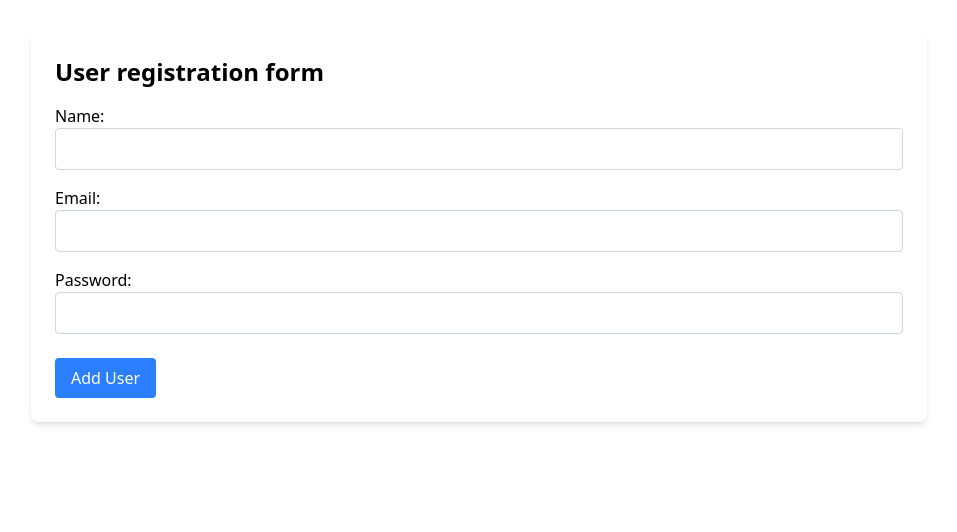
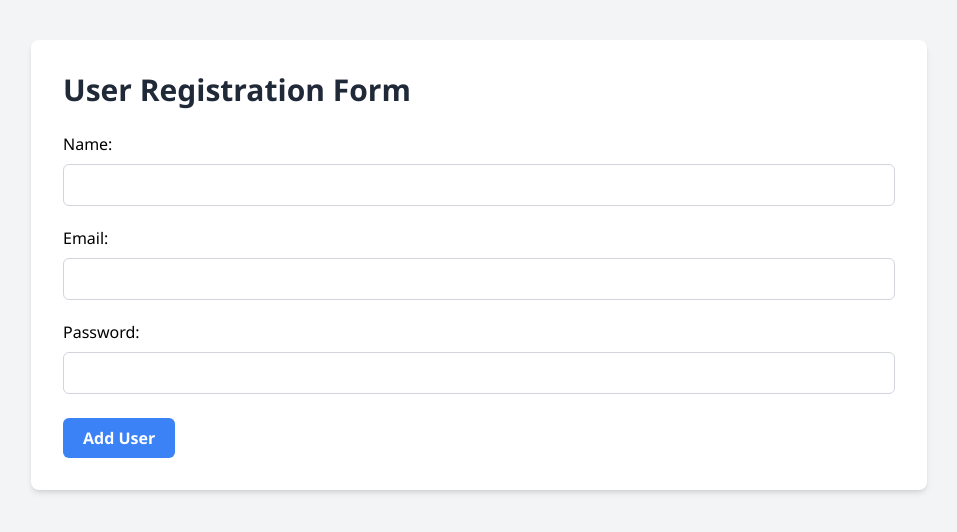
Before and after one commit to Bigyanhub/mern-lite-project, a React (Vite) app in the folder frontend/: page / in a window 1280 px wide. Shown: the top 532 px of the page, without its empty margins (161-1118 px from the left). Built offline with nearby package versions, Linux system fonts and the light colour scheme.

Commit message:
feat: add styled user registration form with Tailwind and custom CSS

```diff
--- a/frontend/src/App.css
+++ b/frontend/src/App.css
@@ -0,0 +1,75 @@
+/* App.css */
+
+/* Global styles */
+body {
+  margin: 0;
+  padding: 0;
+  font-family: 'Segoe UI', Tahoma, Geneva, Verdana, sans-serif;
+  background-color: #f3f4f6; /* Tailwind gray-100 */
+}
+
+/* Container animation */
+.form-container {
+  animation: fadeIn 0.5s ease-in-out;
+}
+
+/* Title styling */
+.form-title {
+  color: #1f2937; /* Tailwind gray-800 */
+}
+
+/* Reusable form group spacing */
+.form-group {
+  margin-top: 1.25rem; /* ~20px (mt-5) */
+}
+
+/* Label styling */
+.form-label {
+  display: block;
+  font-weight: 500;
+  margin-bottom: 0.5rem;
+}
+
+/* Input field styling */
+.form-input {
+  width: 100%;
+  padding: 0.5rem 0.75rem;
+  border: 1px solid #d1d5db; /* Tailwind gray-300 */
+  border-radius: 0.375rem; /* rounded */
+  transition: all 0.2s ease-in-out;
+}
+
+.form-input:focus {
+  outline: none;
+  border-color: #3b82f6; /* Tailwind blue-500 */
+  box-shadow: 0 0 0 3px rgba(59, 130, 246, 0.2);
+}
+
+/* Submit button styling */
+.form-button {
+  background-color: #3b82f6; /* Tailwind blue-500 */
+  color: white;
+  padding: 0.5rem 1.25rem;
+  border: none;
+  border-radius: 0.375rem;
+  cursor: pointer;
+  font-weight: 600;
+  transition: all 0.2s ease-in-out;
+}
+
+.form-button:hover {
+  background-color: #2563eb; /* Tailwind blue-600 */
+  transform: translateY(-1px);
+}
+
+/* Fade-in animation */
+@keyframes fadeIn {
+  from {
+    opacity: 0;
+    transform: translateY(10px);
+  }
+  to {
+    opacity: 1;
+    transform: translateY(0);
+  }
+}
--- a/frontend/src/App.jsx
+++ b/frontend/src/App.jsx
@@ -1,44 +1,34 @@
-// Importing necessary React hooks (though unused in this component)
+// App.jsx
 import { useState, useEffect } from 'react'
+import './App.css'
 
-// Defining a functional React component named useForm
-// Note: In React, component names should start with an uppercase letter (e.g., "UseForm")
-const useForm = () => {
+const App = () => {
   return (
-    // Wrapper div that centers the content and applies styling using Tailwind CSS
-    <div className='max-w-4xl mx-auto mt-8 p-6 bg-white rounded-lg shadow-md'>
+    <div className='form-container max-w-4xl mx-auto mt-10 p-8 bg-white rounded-lg shadow-md'>
+      <h1 className='form-title text-3xl font-bold mb-6'>User Registration Form</h1>
 
-      {/* Page title */}
-      <h1 className='text-2xl font-bold'>User registration form</h1>
-
-      {/* Form fields container */}
       <div>
-        {/* Name field: label and text input */}
-        <div className='mt-4'>
-          <label htmlFor="" className='block font-medium'>Name:</label>
-          <input type="text" className='border border-gray-300 p-2 rounded w-full' />
+        <div className='form-group'>
+          <label className='form-label'>Name:</label>
+          <input type="text" className='form-input' />
         </div>
 
-        {/* Email field: label and email input */}
-        <div className='mt-4'>
-          <label htmlFor="" className='block font-medium'>Email:</label>
-          <input type="email" className='border border-gray-300 p-2 rounded w-full' />
+        <div className='form-group'>
+          <label className='form-label'>Email:</label>
+          <input type="email" className='form-input' />
         </div>
 
-        {/* Password field: label and password input */}
-        <div className='mt-4'>
-          <label htmlFor="" className='block font-medium'>Password:</label>
-          <input type="password" className='border border-gray-300 p-2 rounded w-full' />
+        <div className='form-group'>
+          <label className='form-label'>Password:</label>
+          <input type="password" className='form-input' />
         </div>
 
-        {/* Button to submit the form */}
-        <div className='mt-6'>
-          <button className='bg-blue-500 hover:bg-blue-600 text-white px-4 py-2 rounded'>Add User</button>
+        <div className='form-action mt-6'>
+          <button className='form-button'>Add User</button>
         </div>
       </div>
     </div>
   )
 }
 
-// Exporting the component to allow its use in other parts of the app
-export default useForm
+export default App
```
